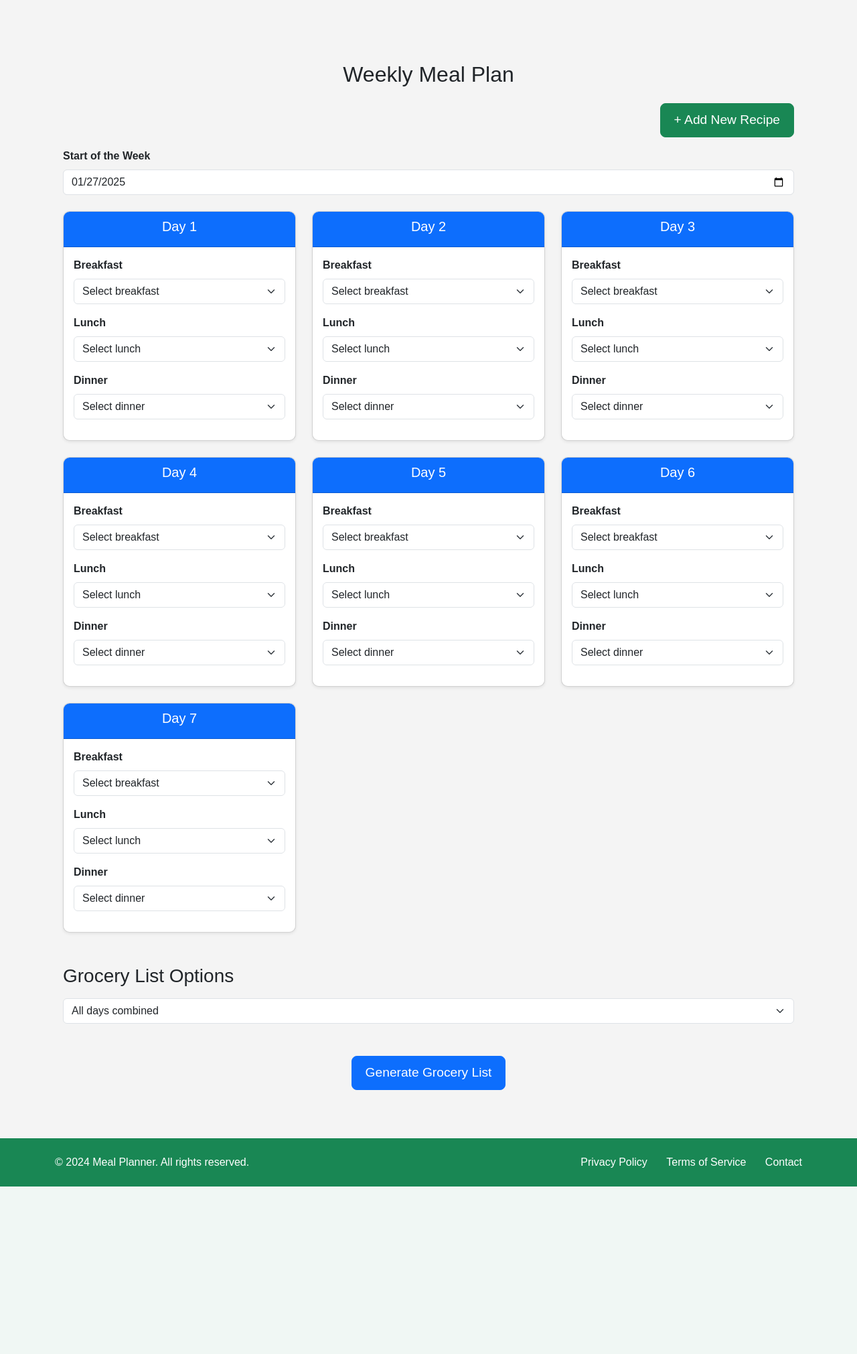
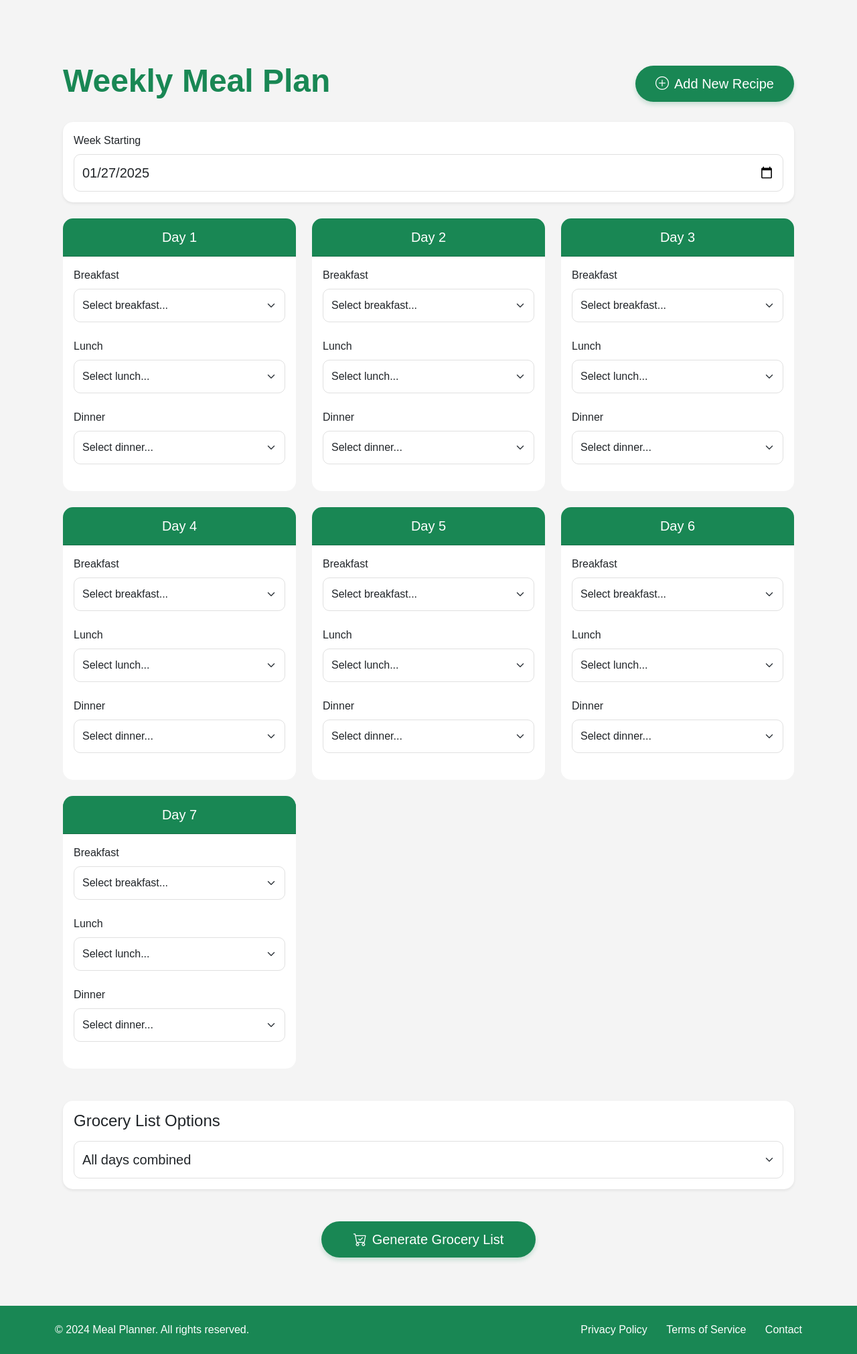
Before and after one commit to abdul1ah33/meal_planner, a Flask app: page /meal-plan/ in a window 1280 px wide. Shown: the part 71-2092 px from the top of the page at 67% size. Before the commit the page ends 1842 px from the top, so only its background shows below. Run offline with Flask 3, Linux system fonts and the light colour scheme; a user stored in the database is signed in; data comes from the database, SQL or seed files in the repository.

Commit message:
edit the layout of meal_plan page

```diff
--- a/templates/meal_plan.html
+++ b/templates/meal_plan.html
@@ -2,106 +2,129 @@
 
 {% block content %}
 <div class="container my-5">
-    <h2 class="text-center mb-4">Weekly Meal Plan</h2>
-
-    <!-- Add Recipe Button -->
-    <div class="text-end mb-3">
-        <a href="{{ url_for('meal_plan.add_recipe') }}" class="btn btn-success btn-lg">+ Add New Recipe</a>
+    <div class="row justify-content-between align-items-center mb-4">
+        <div class="col">
+            <h2 class="display-5 fw-bold text-success">Weekly Meal Plan</h2>
+        </div>
+        <div class="col-auto">
+            <a href="{{ url_for('meal_plan.add_recipe') }}" class="btn btn-success btn-lg rounded-pill">
+                <i class="bi bi-plus-circle me-2"></i>Add New Recipe
+            </a>
+        </div>
     </div>
 
-    <!-- Meal Plan Form -->
-    <form method="POST" action="{{ url_for('meal_plan.plan') }}">
-        <!-- Week Start Date -->
-        <div class="mb-4">
-            <label for="week_start" class="form-label fw-bold">Start of the Week</label>
-            <input type="date" id="week_start" name="week_start" value="{{ week_start }}" class="form-control" required>
+    <form method="POST" action="{{ url_for('meal_plan.plan') }}" class="meal-plan-form">
+        <div class="card shadow-sm mb-4">
+            <div class="card-body">
+                <label for="week_start" class="form-label">Week Starting</label>
+                <input type="date" id="week_start" name="week_start" value="{{ week_start }}"
+                       class="form-control form-control-lg" required>
+            </div>
         </div>
 
-        <!-- Day Plans -->
-        <div class="row g-4">
+        <div class="row g-4 mb-5">
             {% for day in range(7) %}
             <div class="col-lg-4 col-md-6">
-                <div class="card shadow-sm">
-                    <div class="card-header bg-primary text-white text-center">
-                        <h5>Day {{ day + 1 }}</h5>
+                <div class="card shadow-hover h-100">
+                    <div class="card-header bg-success text-white py-3">
+                        <h5 class="mb-0 text-center">Day {{ day + 1 }}</h5>
                     </div>
                     <div class="card-body">
-                        <!-- Breakfast -->
-                        <div class="mb-3">
-                            <label class="form-label fw-bold">Breakfast</label>
-                            <select name="day{{ day }}_breakfast" class="form-select">
-                                <option value="">Select breakfast</option>
-                                {% for recipe in breakfast_recipes %}
+                        {% for meal_type, recipes in [
+                            ('breakfast', breakfast_recipes),
+                            ('lunch', lunch_recipes),
+                            ('dinner', dinner_recipes)
+                        ] %}
+                        <div class="mb-4">
+                            <label class="form-label text-capitalize fw-medium">{{ meal_type }}</label>
+                            <select name="day{{ day }}_{{ meal_type }}" class="form-select">
+                                <option value="">Select {{ meal_type }}...</option>
+                                {% for recipe in recipes %}
                                 <option value="{{ recipe.id }}">{{ recipe.title }}</option>
                                 {% endfor %}
                             </select>
                         </div>
-                        <!-- Lunch -->
-                        <div class="mb-3">
-                            <label class="form-label fw-bold">Lunch</label>
-                            <select name="day{{ day }}_lunch" class="form-select">
-                                <option value="">Select lunch</option>
-                                {% for recipe in lunch_recipes %}
-                                <option value="{{ recipe.id }}">{{ recipe.title }}</option>
                         {% endfor %}
-                            </select>
-                        </div>
-                        <!-- Dinner -->
-                        <div class="mb-3">
-                            <label class="form-label fw-bold">Dinner</label>
-                            <select name="day{{ day }}_dinner" class="form-select">
-                                <option value="">Select dinner</option>
-                                {% for recipe in dinner_recipes %}
-                                <option value="{{ recipe.id }}">{{ recipe.title }}</option>
-                                {% endfor %}
-                            </select>
-                        </div>
                     </div>
                 </div>
             </div>
             {% endfor %}
         </div>
 
-        <!-- Grocery List Options -->
-        <div class="my-5">
-            <h3 class="mb-3">Grocery List Options</h3>
-            <select name="day_filter" class="form-select">
+        <div class="card shadow-sm mb-5">
+            <div class="card-body">
+                <h3 class="card-title h4 mb-3">Grocery List Options</h3>
+                <select name="day_filter" class="form-select form-select-lg">
                     <option value="all">All days combined</option>
                     {% for day in range(7) %}
                     <option value="{{ day }}">Day {{ day + 1 }} only</option>
                     {% endfor %}
                 </select>
             </div>
+        </div>
 
-        <!-- Submit Button -->
         <div class="text-center">
-            <button type="submit" class="btn btn-primary btn-lg">Generate Grocery List</button>
+            <button type="submit" class="btn btn-success btn-lg rounded-pill px-5">
+                <i class="bi bi-cart-check me-2"></i>Generate Grocery List
+            </button>
         </div>
     </form>
 </div>
 
 <style>
-/* Responsive Card Styling */
 .card {
-    border-radius: 10px;
-    overflow: hidden;
+    border: none;
+    border-radius: 15px;
+    transition: all 0.3s ease;
+}
+
+.shadow-hover:hover {
+    transform: translateY(-5px);
+    box-shadow: 0 10px 20px rgba(0,0,0,0.1) !important;
 }
 
 .card-header {
-    padding: 10px;
+    border-top-left-radius: 15px !important;
+    border-top-right-radius: 15px !important;
 }
 
-.card-body {
-    padding: 15px;
+.form-select, .form-control {
+    border: 1px solid #e0e0e0;
+    padding: 0.75rem;
+    border-radius: 10px;
 }
 
-.form-label {
-    font-size: 1rem;
+.form-select:focus, .form-control:focus {
+    border-color: #198754;
+    box-shadow: 0 0 0 0.25rem rgba(25,135,84,.25);
 }
 
 .btn-lg {
-    font-size: 1.2rem;
+    padding: 12px 30px;
+    font-weight: 500;
+}
+
+.btn-success {
+    background: #198754;
+    border: none;
+    box-shadow: 0 4px 6px rgba(25,135,84,0.2);
+    transition: all 0.3s ease;
+}
+
+.btn-success:hover {
+    background: #157347;
+    transform: translateY(-2px);
+    box-shadow: 0 6px 8px rgba(25,135,84,0.3);
+}
+
+@media (max-width: 768px) {
+    .container {
+        padding: 0 1rem;
+    }
+
+    .btn-lg {
         padding: 10px 20px;
+    }
 }
 </style>
 {% endblock %}
```
Lines whose indentation alone changed are shown as unchanged.
